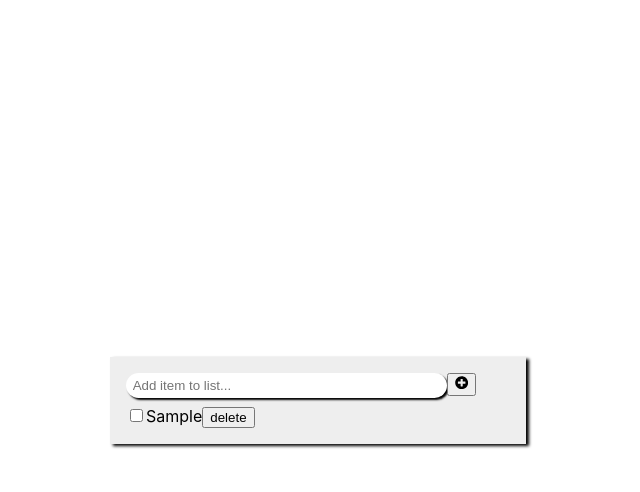
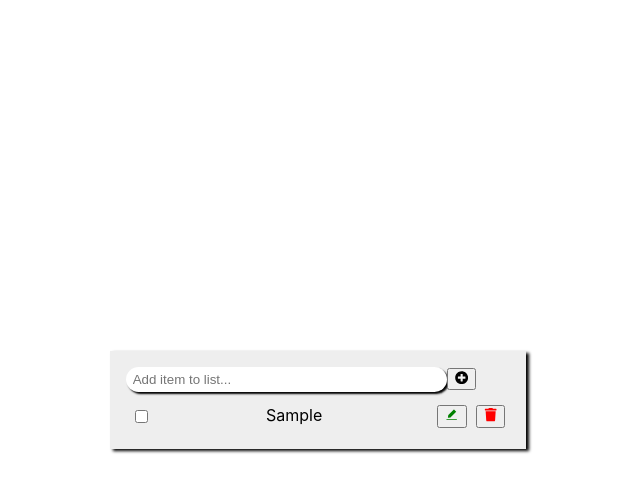
Before and after one commit to stephenkati/React-todo-app, a React (Create React App) app: page / in a window 1280 px wide. Both pictures are taken after typing "Sample" into the empty fields and a click on the button 783 px from the left and 395 px from the top of the page. Shown: the top 492 px of the page, without its empty margins (322-962 px from the left). Built offline with nearby package versions, Linux system fonts and the light colour scheme.

Commit message:
add div for style

```diff
--- a/src/components/TodoItem.js
+++ b/src/components/TodoItem.js
@@ -1,21 +1,69 @@
 import PropTypes from 'prop-types';
+import { useState, useRef } from 'react';
+import '../App.css';
+import { FaTrash } from 'react-icons/fa';
+import { AiFillEdit } from 'react-icons/ai';
 
-const TodoItem = ({ itemProp, handleChange, deleteItem }) => (
+const TodoItem = ({
+  itemProp,
+  handleChange,
+  deleteItem,
+  updateItem,
+}) => {
+  const [editItem, setEditItem] = useState(false);
+  const editInput = useRef(null);
+
+  const handleEditItem = () => {
+    setEditItem(true);
+  };
+  const viewMode = {};
+  const editMode = {};
+  if (editItem) {
+    viewMode.display = 'none';
+  } else {
+    editMode.display = 'none';
+  }
+  const handleUpdatedDone = (e) => {
+    if (e.key === 'Enter') {
+      updateItem(editInput.current.value, itemProp.id);
+      setEditItem(false);
+    }
+  };
+  return (
     <li>
+      <div className="todoItem" style={viewMode}>
         <input
           type="checkbox"
           checked={itemProp.completed}
           onChange={() => handleChange(itemProp.id)}
         />
         {itemProp.title}
-    <button type="button" onClick={() => deleteItem(itemProp.id)}>delete</button>
+        <div className="icons">
+          <button type="button" className="edit" onClick={handleEditItem}>
+            <AiFillEdit />
+          </button>
+          <button type="button" className="delete" onClick={() => deleteItem(itemProp.id)}>
+            <FaTrash />
+          </button>
+        </div>
+      </div>
+      <input
+        type="text"
+        ref={editInput}
+        defaultValue={itemProp.title}
+        onChange={(e) => updateItem(e.target.value, itemProp.id)}
+        onKeyDown={handleUpdatedDone}
+        style={editMode}
+      />
     </li>
   );
+};
 
 TodoItem.propTypes = {
   itemProp: PropTypes.arrayOf.isRequired,
   handleChange: PropTypes.func.isRequired,
   deleteItem: PropTypes.func.isRequired,
+  updateItem: PropTypes.func.isRequired,
 };
 
 export default TodoItem;
```
Lines whose indentation alone changed are shown as unchanged.
